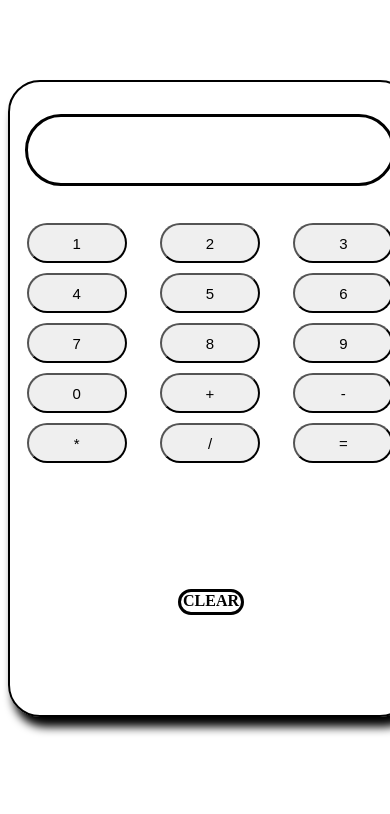
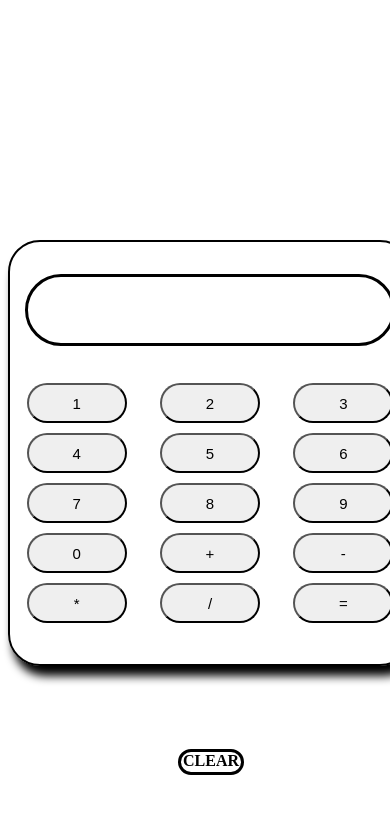
Before and after one commit to BluemaverickIKRU/CalculatorJS, a plain HTML site: page index.html in a window 390 px wide. Shown: the top 814 px of the page. Drawn offline with Linux system fonts and the light colour scheme.

Commit message:
Update style.css

```diff
--- a/style.css
+++ b/style.css
@@ -50,8 +50,8 @@
 @media only screen and (max-width: 768px) {
     .container {
         width: 400px;
-        height: 75vh;
-        margin: 5em auto;
+        height: 50vh;
+        margin: 15em auto;
     }
 
     .functionArea {
```
